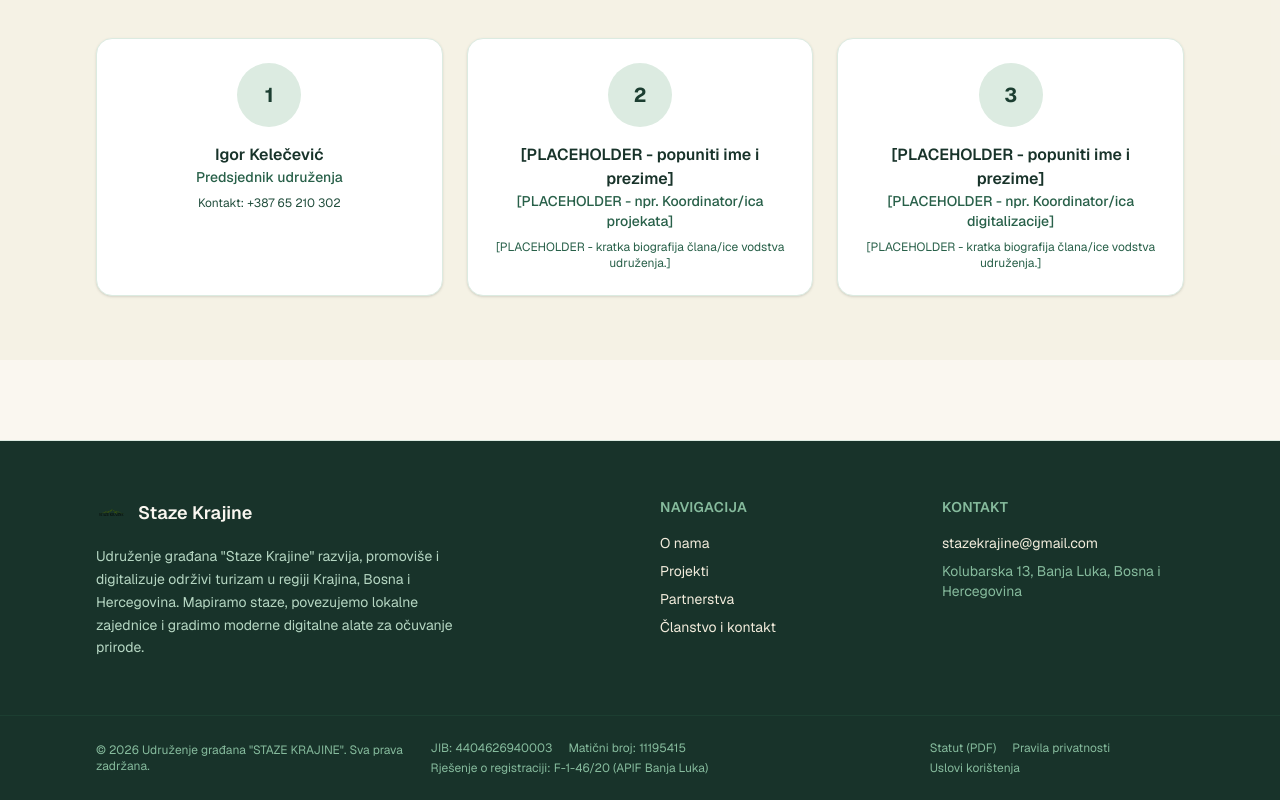
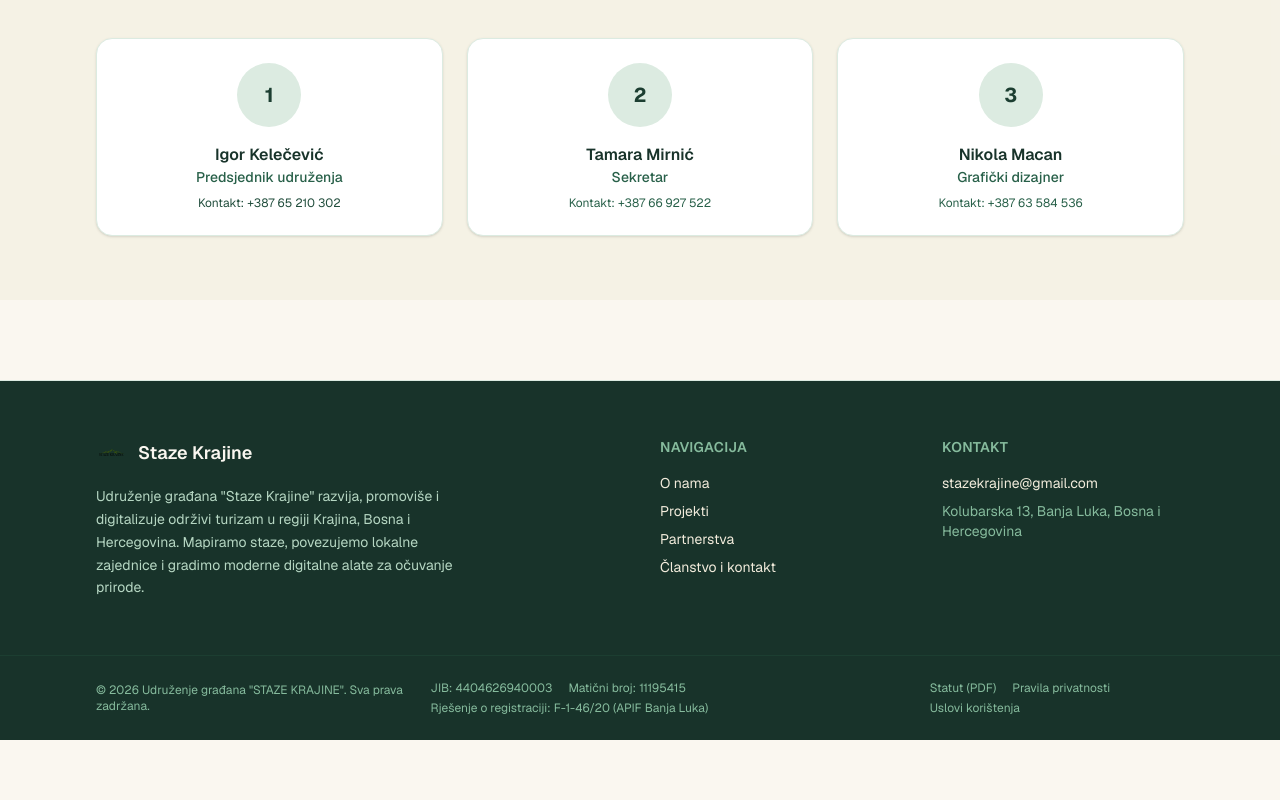
Before and after one commit to KellyVektorAI/stazekrajine-org, a Next.js app: page /o-nama in a window 1280 px wide. Shown: the part 862-1662 px from the top of the page. After the commit the page ends 1602 px from the top, so only its background shows below. Built offline with nearby package versions, Linux system fonts and the light colour scheme.

Commit message:
Update page.tsx

```diff
--- a/app/o-nama/page.tsx
+++ b/app/o-nama/page.tsx
@@ -36,14 +36,14 @@ const team = [
     contact: "Kontakt: +387 65 210 302",
   },
   {
-    name: "[PLACEHOLDER - popuniti ime i prezime]",
-    role: "[PLACEHOLDER - npr. Koordinator/ica projekata]",
-    bio: "[PLACEHOLDER - kratka biografija člana/ice vodstva udruženja.]",
+    name: "Tamara Mirnić",
+    role: "Sekretar",
+    bio: "Kontakt: +387 66 927 522",
   },
   {
-    name: "[PLACEHOLDER - popuniti ime i prezime]",
-    role: "[PLACEHOLDER - npr. Koordinator/ica digitalizacije]",
-    bio: "[PLACEHOLDER - kratka biografija člana/ice vodstva udruženja.]",
+    name: "Nikola Macan",
+    role: "Grafički dizajner",
+    bio: "Kontakt: +387 63 584 536",
   },
 ];
 
```
